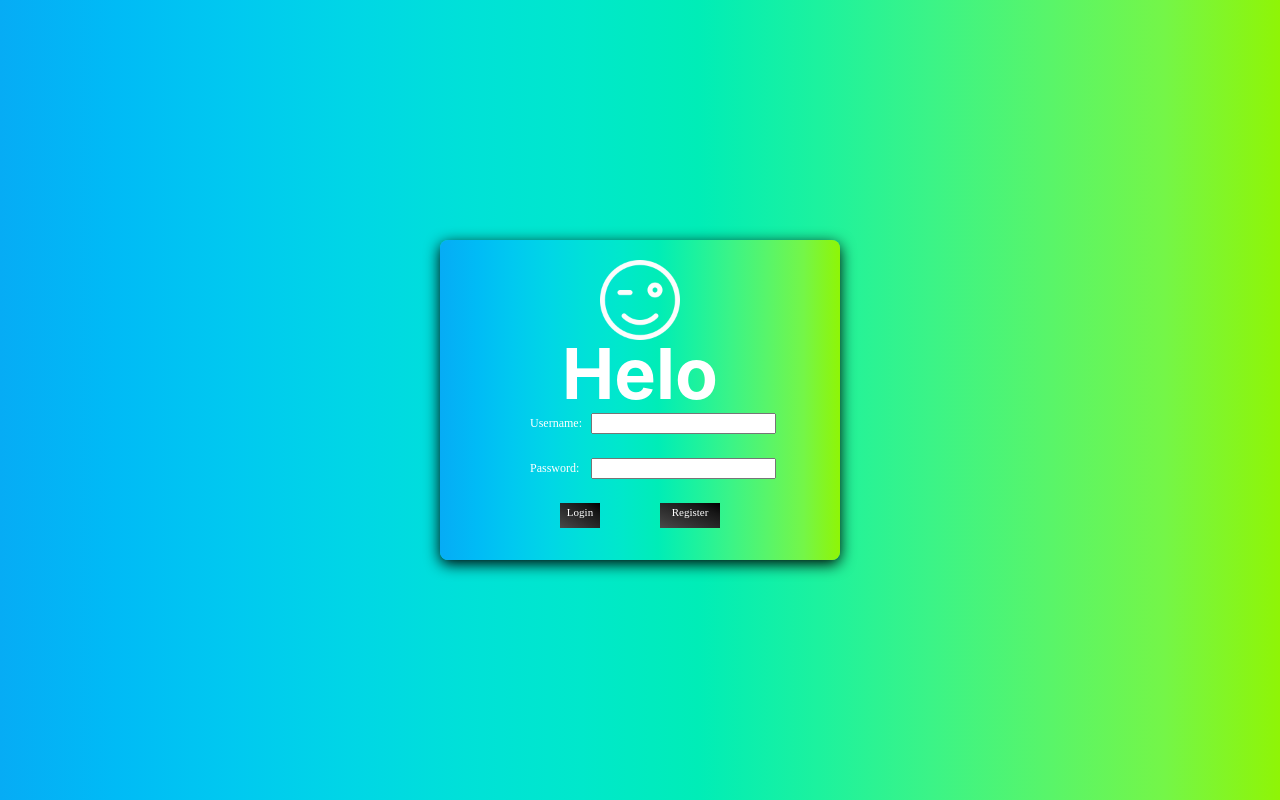
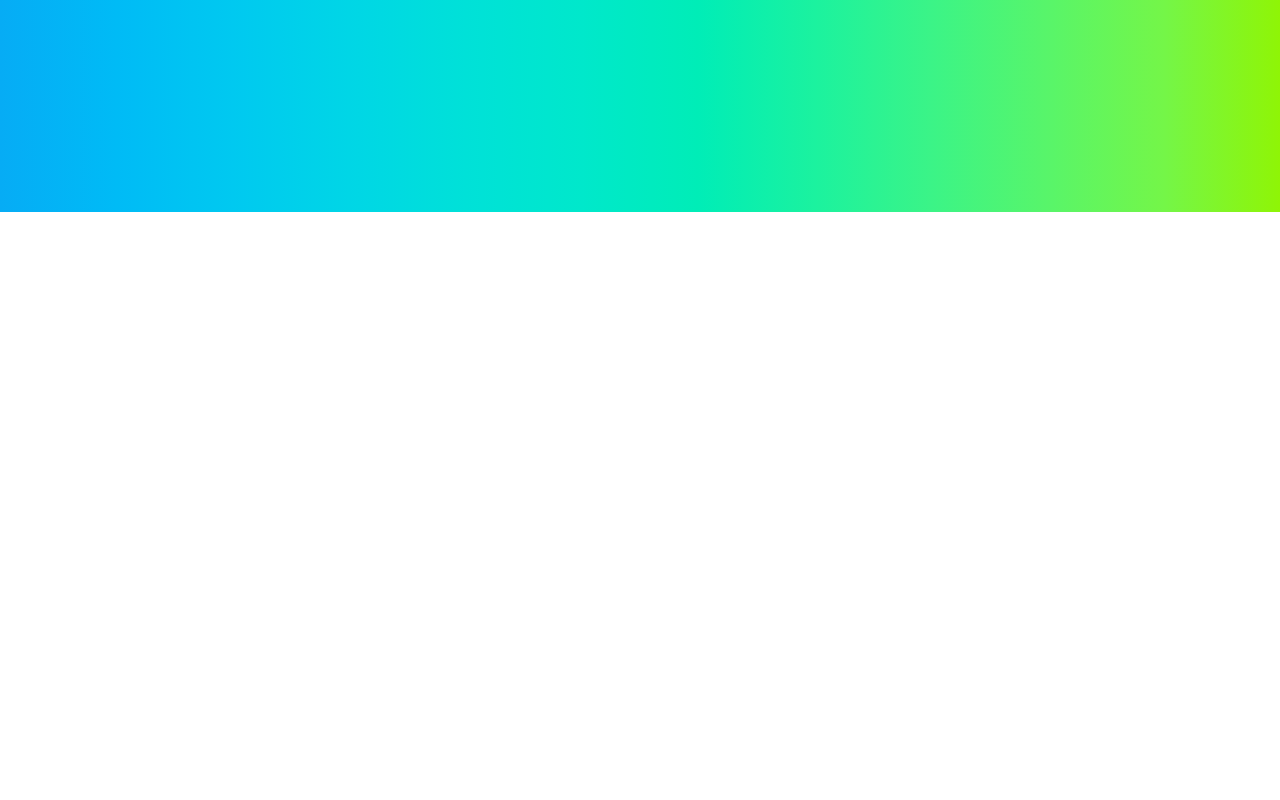
Before and after one commit to wamontgomery0068/helo, a React (Create React App) app: page / in a window 1280 px wide. Built offline with nearby package versions, Linux system fonts and the light colour scheme.

Commit message:
Leave the styling alone

```diff
--- a/src/component/Auth/Auth.css
+++ b/src/component/Auth/Auth.css
@@ -6,8 +6,10 @@
 
     background-image: linear-gradient(to right, #06acf5, #00bbf6, #00c9f0, #00d6e6, #00e1d8, #00e8cb, #00edb7, #1bf29f, #3bf487, #58f56a, #74f648, #8ff506);
     /* border: 2px solid black; */
-    height: 100vh;
+    height: 106.5vh;
     width: auto;
+    z-index: 1;
+    margin-top: -50%
 }
 
 .Auth_Card {
--- a/src/component/Auth/Auth.js
+++ b/src/component/Auth/Auth.js
@@ -1,6 +1,5 @@
 import React, { Component } from "react";
 import './Auth.css';
-import axios from "axios";
 import Wink from "../../Images/winkface.png";
 
 class Auth extends Component {
--- a/src/component/Nav/Nav.css
+++ b/src/component/Nav/Nav.css
@@ -7,6 +7,7 @@
     /* border: 2px solid black; */
     height: 100vh;
     width: auto;
+    z-index: 2;
 }
 
 .Nav_Bar {
@@ -29,7 +30,7 @@
     box-shadow: 0px 0px 16px black;
     height: 50px;
     width: 50px;
-    margin-top: 8%
+    margin-top: 10%
 }
 
 .Nav_Picture_Icon {
```
